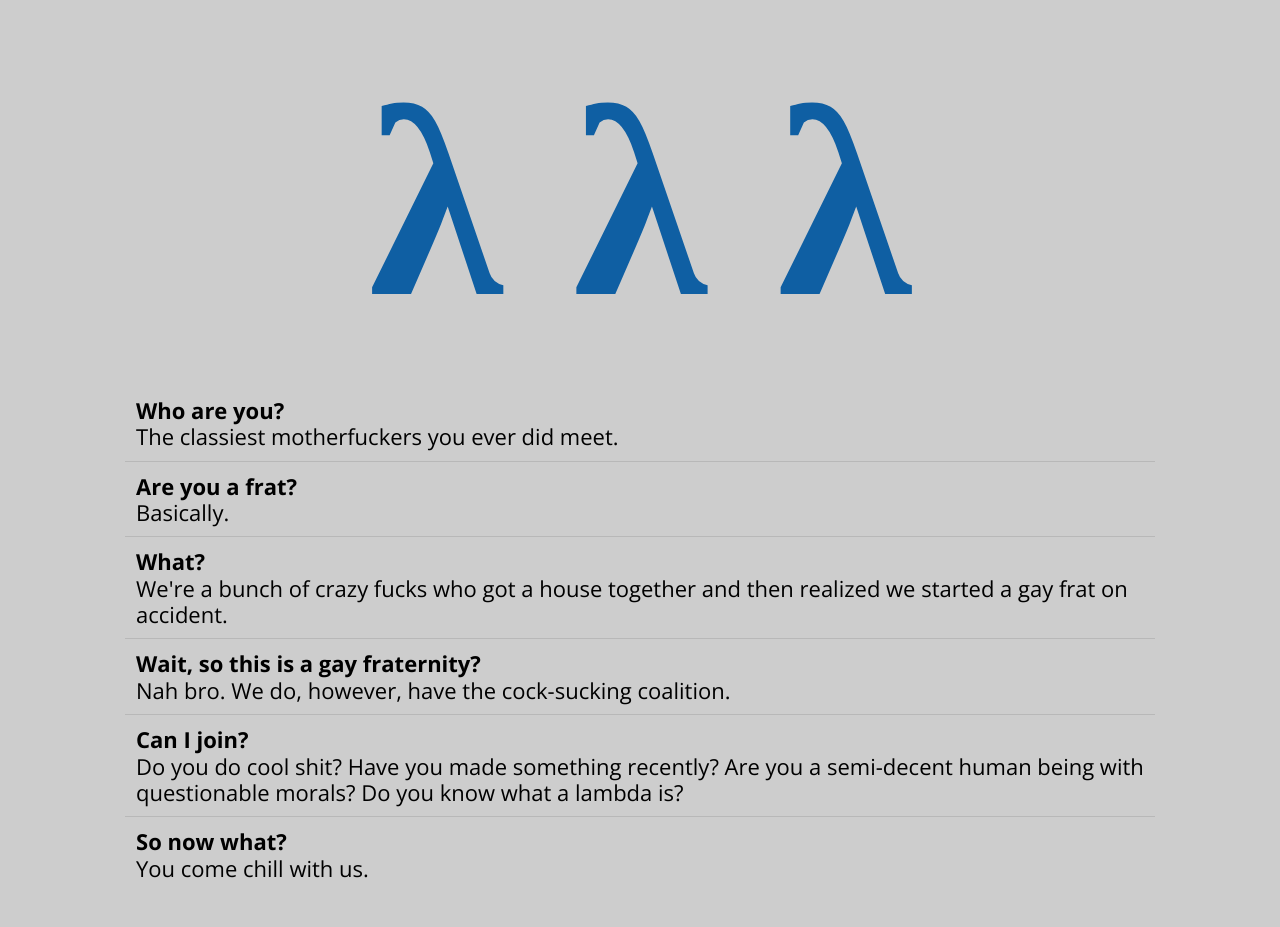
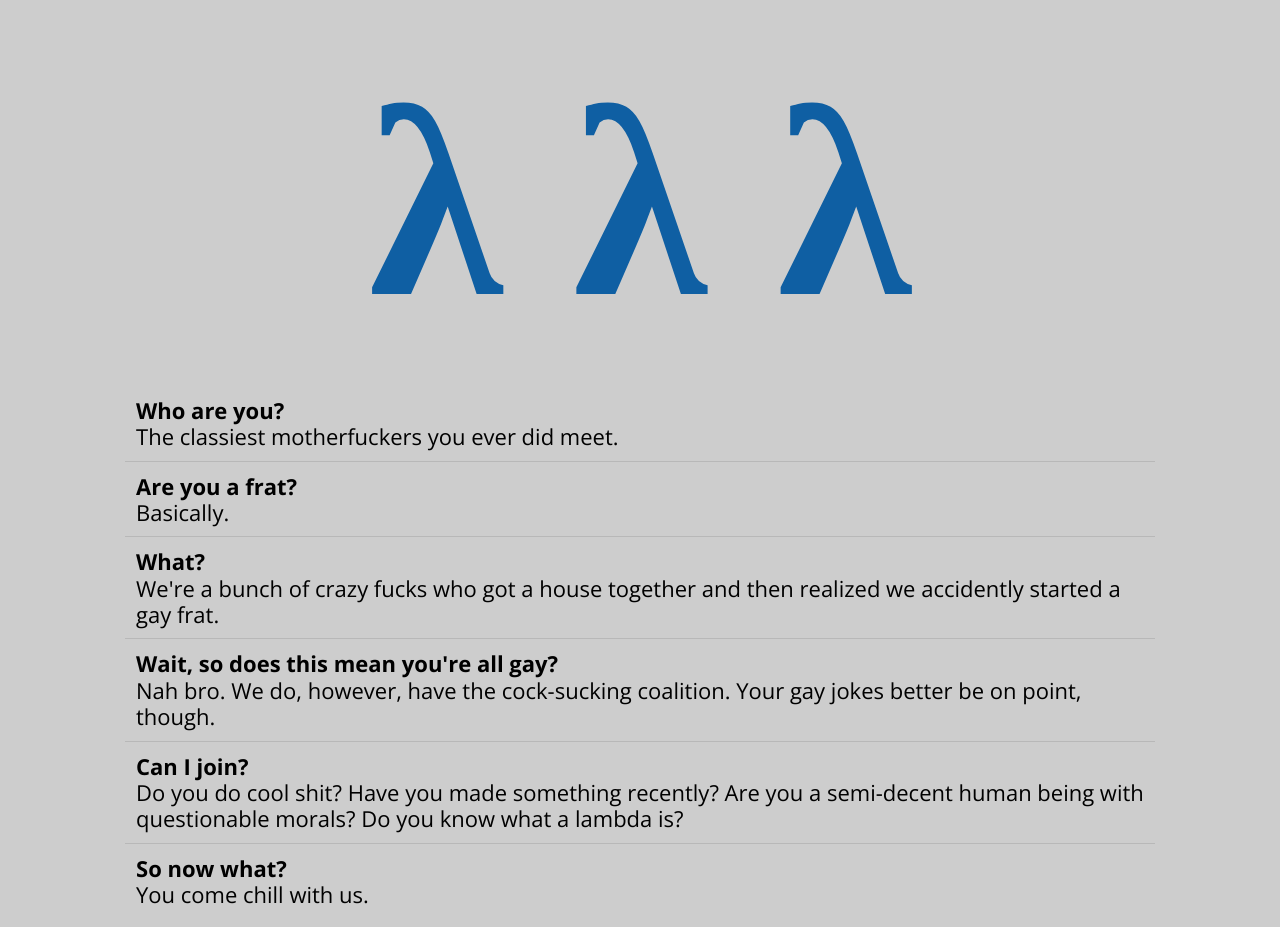
Before and after one commit to joshcaron/lambda3, a plain HTML site: page htdocs/index.html in a window 1280 px wide. Before the commit the page ends 900 px from the top, so only its background shows below. Drawn offline with nearby package versions, Linux system fonts and the light colour scheme.

Commit message:
I english well

```diff
--- a/htdocs/index.html
+++ b/htdocs/index.html
@@ -36,14 +36,14 @@
 			<div class="item">
 				<div class="content">
 					<div class="header">What?</div>
-					We're a bunch of crazy fucks who got a house together and then realized we started a gay frat on accident.
+					We're a bunch of crazy fucks who got a house together and then realized we accidently started a gay frat.
 				</div>
 			</div>
 
 			<div class="item">
 				<div class="content">
-					<div class="header">Wait, so this is a gay fraternity?</div>
-					Nah bro. We do, however, have the cock-sucking coalition.
+					<div class="header">Wait, so does this mean you're all gay?</div>
+					Nah bro. We do, however, have the cock-sucking coalition. Your gay jokes better be on point, though.
 				</div>
 			</div>
 
```
